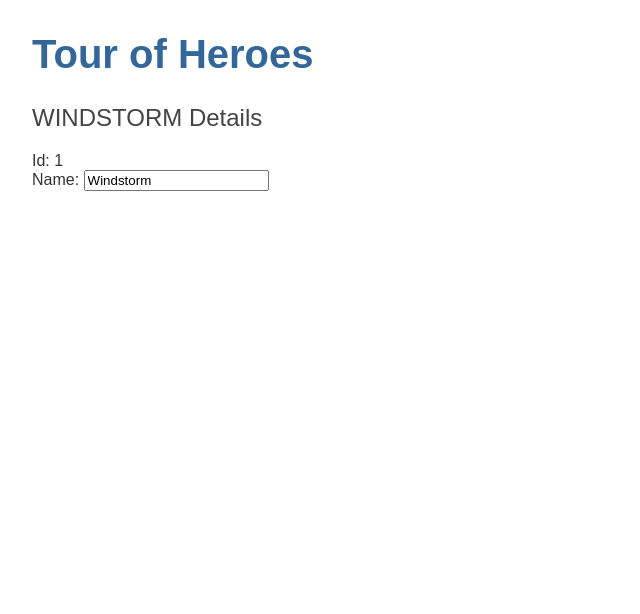
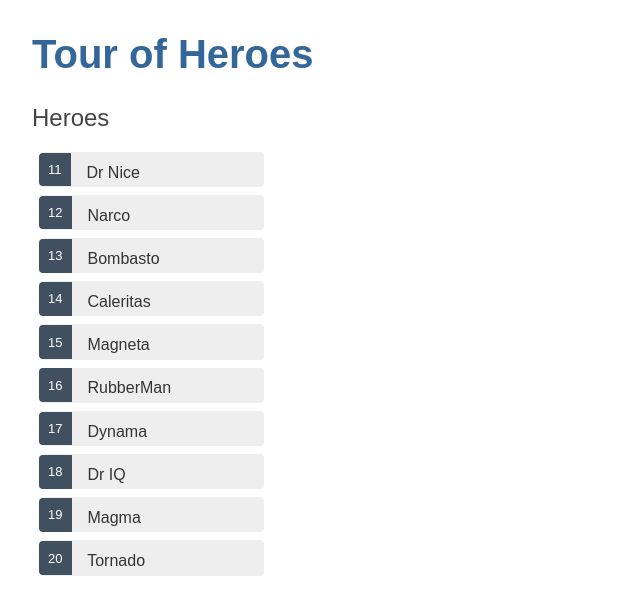
Before and after one commit to SH4KUR/TourOfHeroes-AngularExample, an Angular app: page / in a window 1280 px wide. Shown: the top 614 px of the page, without its empty margins (0-640 px from the left). Built offline with nearby package versions, Linux system fonts and the light colour scheme.

Commit message:
Add Mock Heroes. Display a selection list

```diff
--- a/src/app/heroes/heroes.component.css
+++ b/src/app/heroes/heroes.component.css
@@ -0,0 +1,49 @@
+/* HeroesComponent's private CSS styles */
+.heroes {
+  margin: 0 0 2em 0;
+  list-style-type: none;
+  padding: 0;
+  width: 15em;
+}
+
+.heroes li {
+  cursor: pointer;
+  position: relative;
+  left: 0;
+  background-color: #EEE;
+  margin: .5em;
+  padding: .3em 0;
+  height: 1.6em;
+  border-radius: 4px;
+}
+
+.heroes li:hover {
+  color: #607D8B;
+  background-color: #DDD;
+  left: .1em;
+}
+
+.heroes li.selected {
+  background-color: #CFD8DC;
+  color: white;
+}
+
+.heroes li.selected:hover {
+  background-color: #BBD8DC;
+  color: white;
+}
+
+.heroes .badge {
+  display: inline-block;
+  font-size: small;
+  color: white;
+  padding: 0.8em 0.7em 0 0.7em;
+  background-color: #405061;
+  line-height: 1em;
+  position: relative;
+  left: -1px;
+  top: -4px;
+  height: 1.8em;
+  margin-right: .8em;
+  border-radius: 4px 0 0 4px;
+}
--- a/src/app/heroes/heroes.component.html
+++ b/src/app/heroes/heroes.component.html
@@ -1,9 +1,19 @@
-<h2>{{ hero.name | uppercase }} Details</h2>
+<h2>Heroes</h2>
 
-<div><span>Id: </span>{{ hero.id }}</div>
+<ul class="heroes">
+    <li *ngFor="let hero of heroes"
+        (click)="onSelect(hero)"
+        [class.selected]="hero == selectedHero">
+        <span class="badge">{{ hero.id }}</span> {{ hero.name }}
+    </li>
+</ul>
 
-<div>
-    <label>Name:
-        <input [(ngModel)]="hero.name" placeholder="name" />
-    </label>
+<div *ngIf="selectedHero">
+    <h2>{{ selectedHero.name | uppercase }} Details</h2>
+    <div><span>Id: </span>{{ selectedHero.id }}</div>
+    <div>
+        <label>
+            <input [(ngModel)]="selectedHero.name" aria-placeholder="name"/>
+        </label>
+    </div>
 </div>
--- a/src/app/heroes/heroes.component.ts
+++ b/src/app/heroes/heroes.component.ts
@@ -1,5 +1,6 @@
 import { Component, OnInit } from '@angular/core';
 import { IHero } from "../hero";
+import { HEROES } from "../mock-heroes";
 
 @Component({
   selector: 'app-heroes',
@@ -8,12 +9,14 @@ import { IHero } from "../hero";
 })
 export class HeroesComponent implements OnInit {
 
-  hero: IHero = {
-    id: 1,
-    name: 'Windstorm'
-  };
+  heroes = HEROES;
+  selectedHero: IHero;
 
   constructor() { }
+
+  onSelect(hero) {
+    this.selectedHero = hero;
+  }
 
   ngOnInit(): void {
   }
--- /dev/null
+++ b/src/app/mock-heroes.ts
@@ -0,0 +1,14 @@
+import { IHero } from './hero';
+
+export const HEROES: IHero[] = [
+    { id: 11, name: 'Dr Nice' },
+    { id: 12, name: 'Narco' },
+    { id: 13, name: 'Bombasto' },
+    { id: 14, name: 'Caleritas' },
+    { id: 15, name: 'Magneta' },
+    { id: 16, name: 'RubberMan' },
+    { id: 17, name: 'Dynama' },
+    { id: 18, name: 'Dr IQ' },
+    { id: 19, name: 'Magma' },
+    { id: 20, name: 'Tornado' },
+];
```
